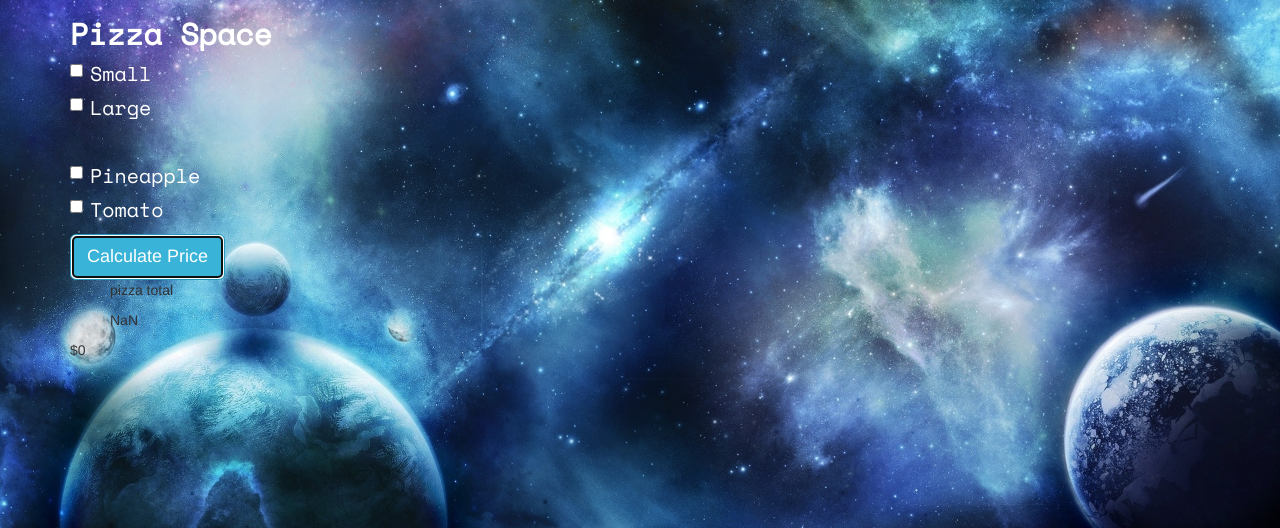
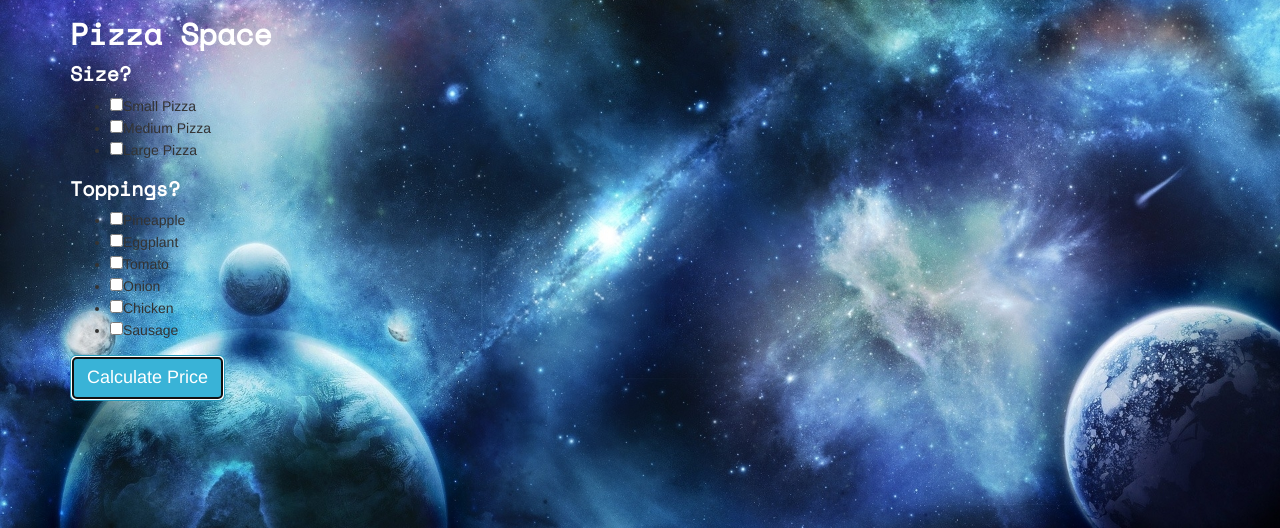
Before and after one commit to MicaelaDJ/Pizza-Order, a plain HTML site: page index.html in a window 1280 px wide. Both pictures are taken after a click on the button "Calculate Price". Shown: the part 272-800 px from the top of the page. Drawn offline with nearby package versions, Linux system fonts and the light colour scheme.

Commit message:
restart js and start cleaning up html page

```diff
--- a/index.html
+++ b/index.html
@@ -16,41 +16,33 @@
         <h1>Pizza Space</h1>
       </div>
 
-      <form id="orderInput">
-        <div class="checkbox">
-          <label>
-            <input type="checkbox" value="Small">Small
-          </label>
-        </div>
-        <div class="checkbox">
-          <label>
-            <input type="checkbox" value="Large">Large
-          </label>
-        </div>
+      <div class="form-group">
+        <label for="pizzaSize">Size?</label>
+        <ul>
+          <li><input type="checkbox" name="pizzaSize" value="Small">Small Pizza</li>
+          <li><input type="checkbox" name="pizzaSize" value="Medium">Medium Pizza</li>
+          <li><input type="checkbox" name="pizzaSize" value="Large">Large Pizza</li>
+        </ul>
+      </div>
 
-        <br>
+      <div class="form-group">
+        <label for="pizzaToppings">Toppings?</label>
+        <ul>
+          <li><input type="checkbox" name="pizzaVeggieToppings" value="Pineapple">Pineapple</li>
+          <li><input type="checkbox" name="pizzaVeggieToppings" value="Eggplant">Eggplant</li>
+          <li><input type="checkbox" name="pizzaVeggieToppings" value="Tomato">Tomato</li>
+          <li><input type="checkbox" name="pizzaVeggieToppings" value="Onion">Onion</li>
+          <li><input type="checkbox" name="pizzaMeatToppings" value="Chicken">Chicken</li>
+          <li><input type="checkbox" name="pizzaMeatToppings" value="Sausage">Sausage</li>
+        </ul>
+      </div>
 
-        <div class="checkbox">
-          <label>
-            <input type="checkbox" value="Pineapple">Pineapple
-          </label>
-        </div>
-        <div class="checkbox">
-          <label>
-            <input type="checkbox" value="Tomato">Tomato
-          </label>
-        </div>
+      <button type="button" id="priceButton"class="btn btn-info btn-lg">Calculate Price</button>
 
-        <button type="submit" class="btn btn-info btn-lg">Calculate Price</button>
-      </form>
-
-      <ul id="cartContent">
-      </ul>
-
-      <ul id="itemPrice">
-      </ul>
-
-      <span class="total">$0</span>
+      <div id="pizzaOrderSpace">
+        <p id="pizzaOrder"></p>
+        <p id="priceGoesHere"></p>
+      </div>
 
     </div>
   </body>
--- a/js/scripts.js
+++ b/js/scripts.js
@@ -1,65 +1,68 @@
 // Business End
+function Order() {
+
+}
+
+var pizzaSize = 5;
+var pizzaVeggieToppings = 0.15;
+var pizzaMeatToppings = 0.20;
+
 function Pizza(pizzaSize, pizzaToppings) {
   this.pizzaSize = pizzaSize;
   this.pizzaToppings = pizzaToppings;
   this.price = 0;
-  this.receipt = "";
 }
 
-function PizzaOrder() {
-  this.pizzaItems = [];
-  this.totalPrice = 0;
-}
-
-var pizzaSizePrice = {
-  "Small": 5,
-  "Large": 10
-}
-var pizzaToppingsPrice = {
-  "pineapple": 0.50,
-  "tomatoes": 0.50
-}
-
-Pizza.prototype.calculatePrice = function() {
-  var totalPizzaToppingPrice = 0;
-  for (var i = 0; i < this.pizzaToppings.length; i++) {
-    totalPizzaToppingPrice += pizzaToppingsPrice[this.pizzaToppings[i]];
+Pizza.prototype.checkSize = function() {
+  if (this.pizzaSize === "Small") {
+    this.price += pizzaSize;
   }
-  this.price = (pizzaSizePrice[this.pizzaSize] + totalPizzaToppingPrice);
-}
-
-Pizza.prototype.orderReceipt = function() {
-  this.receipt = "pizza total";
-  if (this.pizzaToppings.length !== 0) {
-    console.log (this.pizzaSize + " pie with " + this.pizzaToppings + "!");
+  else if (this.pizzaSize === "Medium") {
+    this.price += (pizzaSize + 2.50);
+  }
+  else if (this.pizzaSize === "Large") {
+    this.price += (pizzaSize + 5);
   }
   else {
-    console.log (this.pizzaSize + " pizza!");
+    alert ("You gotta pick a size so we know how much dough to use!")
   }
-}
+};
+
+Pizza.prototype.checkToppings = function() {
+  if (this.pizzaToppings === "pizzaVeggieToppings") {
+    this.price += this.pizzaToppings.length * pizzaVeggieToppings;
+  }
+  else if (this.pizzaToppings === "pizzaMeatToppings") {
+    this.price += this.pizzaToppings.length * pizzaVeggieToppings;
+  }
+  else {
+    alert ("C'mon don't you want some delicious toppings?")
+  }
+};
+//
+// Pizza.prototype.orderReceipt = function() {
+//   this.receipt = "pizza total";
+//   if (this.pizzaToppings.length !== 0) {
+//     console.log (this.pizzaSize + " pie with " + this.pizzaToppings + "!");
+//   }
+//   else {
+//     console.log (this.pizzaSize + " pizza!");
+//   }
+// }
 
 
 // User Interface
 $(document).ready(function() {
-  var newPizzaOrder = new PizzaOrder();
-  $("#orderInput").submit(function(event) {
+  $("#priceButton").click(function(event) {
     event.preventDefault();
-    var pizzaToppings = [];
-    $("input:checkbox:checked").each(function() {
-      pizzaToppings.push($(this).val());
-    })
-    var pizzaSize = [];
-    $("input:checkbox:checked").each(function() {
-      pizzaSize.push($(this).val());
-    })
-    var newPizza = new Pizza(pizzaSize, pizzaToppings);
 
-    newPizza.calculatePrice();
-    newPizza.orderReceipt();
-    newPizzaOrder.pizzaItems.push(newPizza.orderReceipt);
+    var pizzaSizeInput = $("input[name=size]:checked").val();
+    var pizzaVeggieToppingsInput = $("input[name=pizzaVeggieToppings]:checked").val();
+    var pizzaMeatToppingsInput = $("input[name=pizzaMeatToppings]:checked").val();
+    var newPizza = new Pizza(pizzaSizeInput, pizzaVeggieToppings, pizzaMeatToppingsInput);
+    newPizza.calculatePrice;
 
-    $("#cartContent").append("<p>" + newPizza.receipt + "</p>");
-    $("#itemPrice").append("<p>" + newPizza.price + "</p>");
-    $(".total").text("$" + newPizzaOrder.totalPrice);
+    $("#pizzaOrder").text(pizzaSize + " with: " + pizzaToppings);
+    $("priceGoesHere").text(newPizza.calculatePrice());
   });
 });
```
